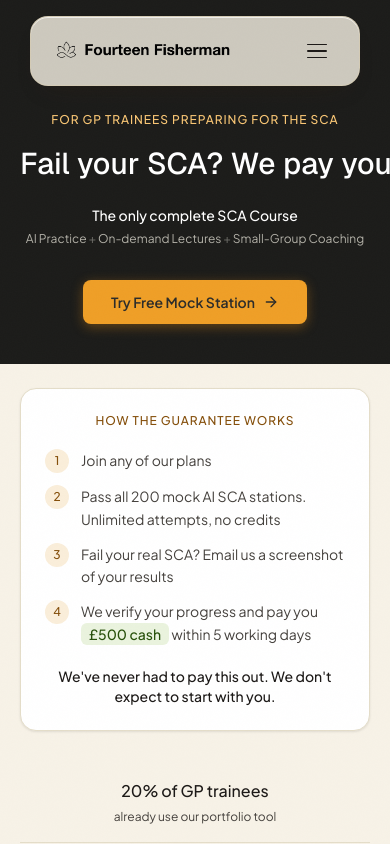
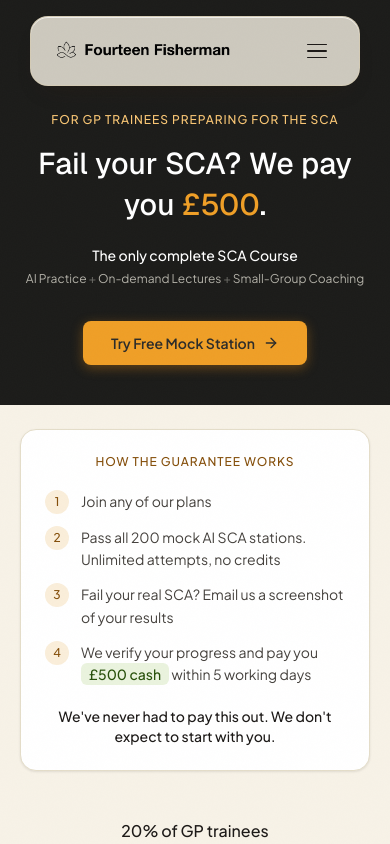
Before and after one commit to nabilkhan99/CaseForgeFrontend, a Next.js app: page / in a window 390 px wide. Shown: the top 844 px of the page. Built offline with nearby package versions, Linux system fonts and the light colour scheme; no server answers.

Commit message:
fix: hero headline wraps on mobile, one line from sm up

```diff
--- a/components/landing/v5/Hero.tsx
+++ b/components/landing/v5/Hero.tsx
@@ -24,7 +24,7 @@ export default function Hero() {
           transition={{ duration: 0.5, delay: 0.08 }}
           className="mb-5 font-[family-name:var(--font-display)] text-3xl font-medium leading-[1.35] text-white sm:mb-6 sm:text-5xl lg:text-6xl"
         >
-          <span className="whitespace-nowrap">
+          <span className="sm:whitespace-nowrap">
             Fail your SCA? We pay you <span className="text-[#EF9F27]">£500</span>.
           </span>
         </motion.h1>
```
